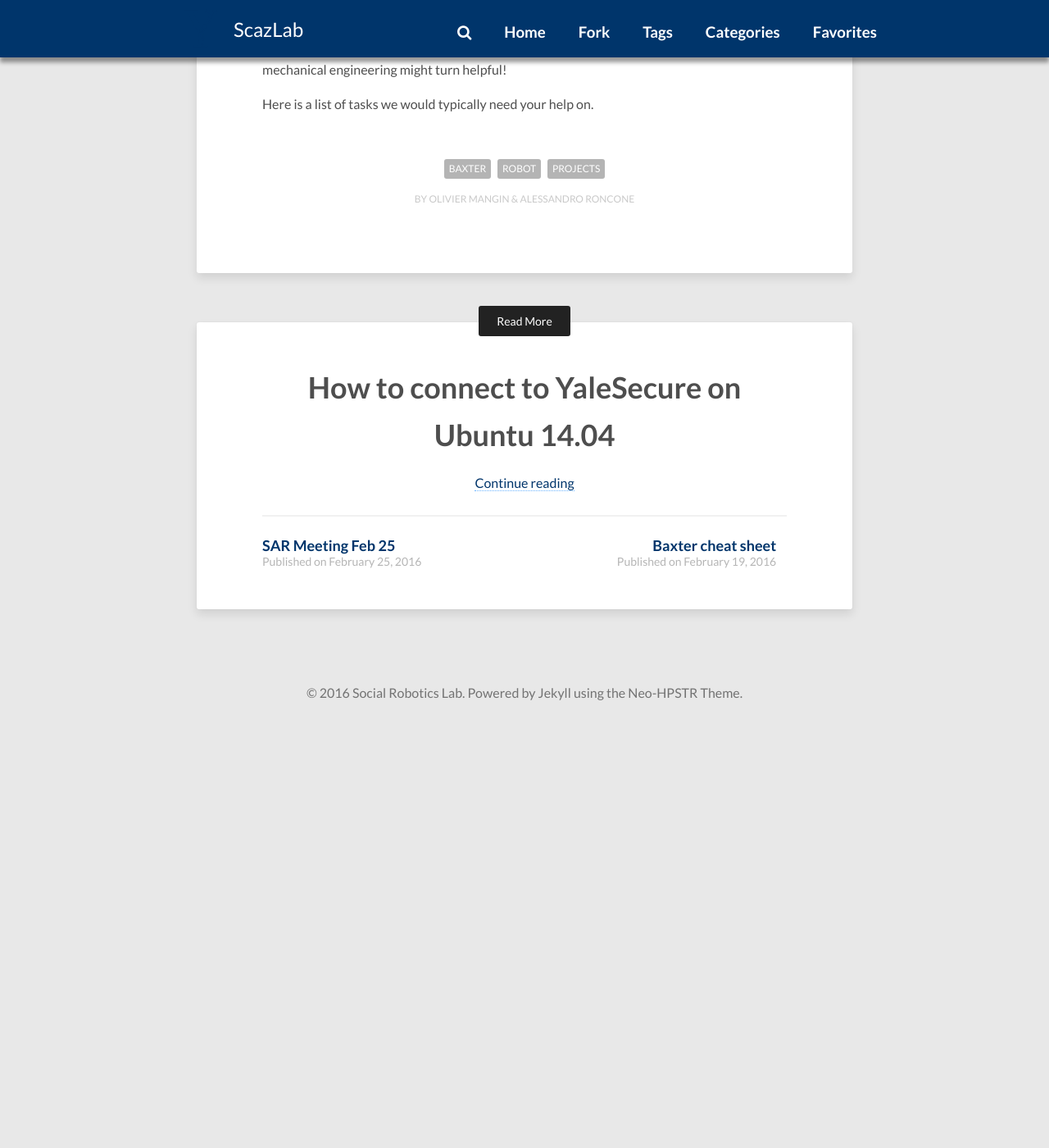
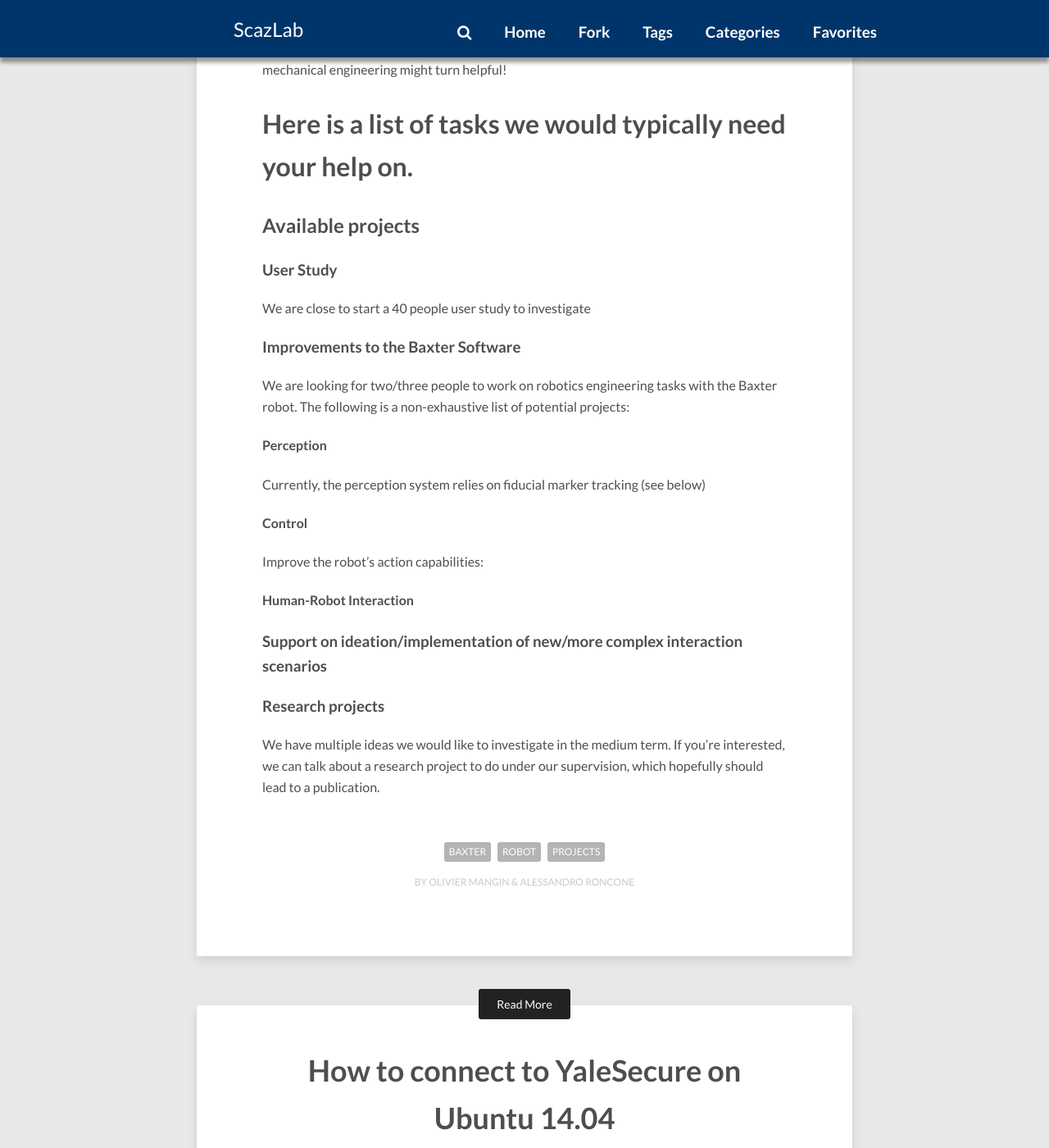
Before and after one commit to ScazLab/ScazLab.github.io, a Jekyll site: the page built from _posts/2016-10-04-Fall-projects.md, in a window 1280 px wide and 1400 px high, scrolled down 1109 px. Shown: the whole window at 82% size. Built offline with Jekyll 4.4.1, drawn with Linux system fonts in a browser that asks for light colours; nearby versions of some CDN libraries; comment, search, counter and statistics services are not loaded; before the commit the page ends 1995 px from its top, so only the background shows below that.

Commit message:
Updated fall projects

```diff
--- a/_posts/2016-10-04-Fall-projects.md
+++ b/_posts/2016-10-04-Fall-projects.md
@@ -4,7 +4,7 @@ title: 2016 Fall Projects
 author: Olivier Mangin & Alessandro Roncone
 description: "Fall projects for students at the Social Robotics Lab"
 tags: [baxter,robot,projects]
-categories: [wiki]
+categories: [projects]
 comments: false
 image:
   feature: flatpack-pass.jpg
@@ -20,3 +20,32 @@ A background in cognitive sciences, psychology, computer science, mathematics, o
 <!-- More -->
 
 Here is a list of tasks we would typically need your help on.
+=======
+
+## Available projects
+
+### User Study
+
+We are close to start a 40 people user study to investigate
+
+### Improvements to the Baxter Software
+
+We are looking for two/three people to work on robotics engineering tasks with the Baxter robot. The following is a non-exhaustive list of potential projects:
+
+#### Perception
+
+Currently, the perception system relies on fiducial marker tracking (see below)
+
+#### Control
+
+Improve the robot's action capabilities:
+
+#### Human-Robot Interaction
+
+### Support on ideation/implementation of new/more complex interaction scenarios
+
+
+
+### Research projects
+
+We have multiple ideas we would like to investigate in the medium term. If you're interested, we can talk about a research project to do under our supervision, which hopefully should lead to a publication.
```
